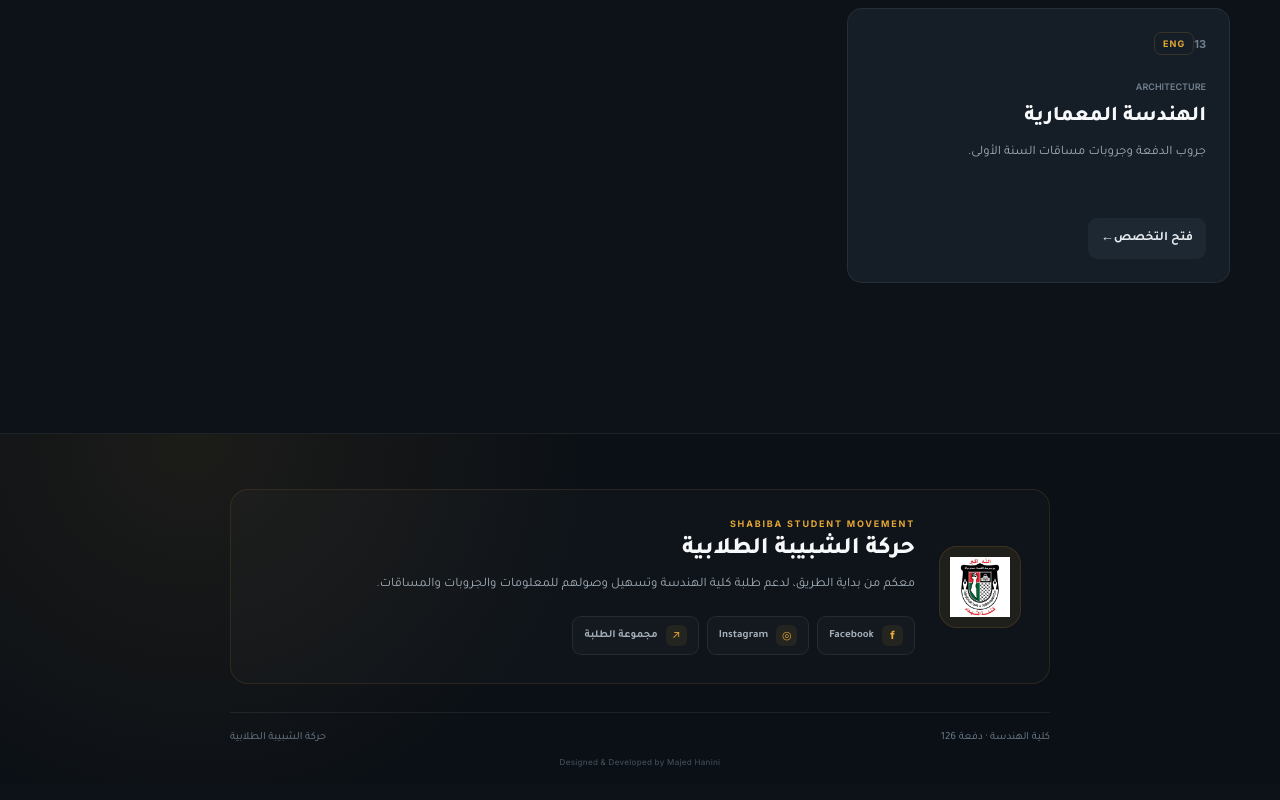
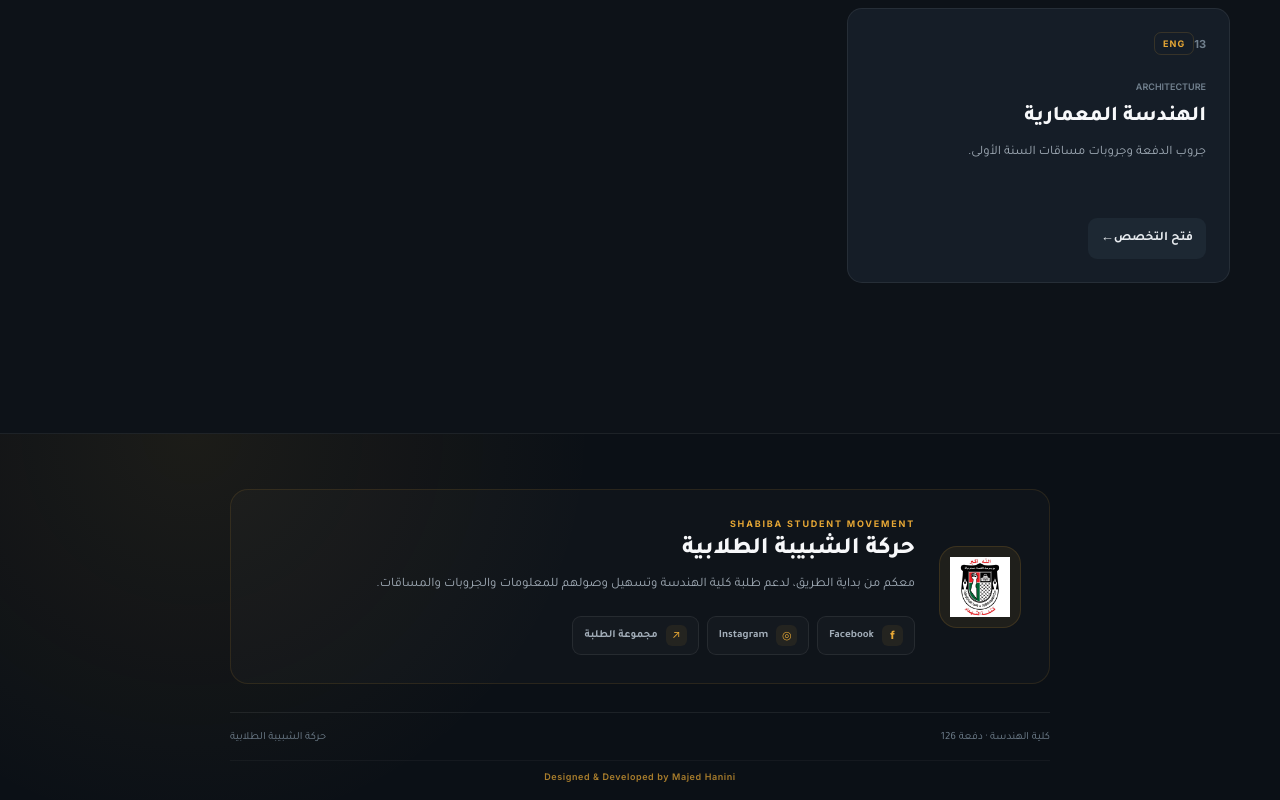
Before and after one commit to majedhanini/eng, a React (Vite) app: page / in a window 1280 px wide. Shown: the part 2149-2949 px from the top of the page. Built offline with nearby package versions, Linux system fonts and the light colour scheme.

Commit message:
Update footer credit styling

```diff
--- a/src/styles/footer.css
+++ b/src/styles/footer.css
@@ -267,3 +267,32 @@
     font-size: 7px;
   }
 }
+
+.footer-credit {
+  width: min(820px, 100%);
+
+  margin: 16px auto 0;
+
+  padding-top: 10px;
+
+  border-top: 1px solid rgba(255, 255, 255, 0.04);
+
+  color: rgba(230, 167, 53, 0.72);
+
+  font-family: "Inter", sans-serif;
+
+  font-size: 9px;
+  font-weight: 600;
+
+  letter-spacing: 0.6px;
+
+  text-align: center;
+
+  transition:
+    color 0.18s ease,
+    opacity 0.18s ease;
+}
+
+.footer-credit:hover {
+  color: var(--accent);
+}
```
